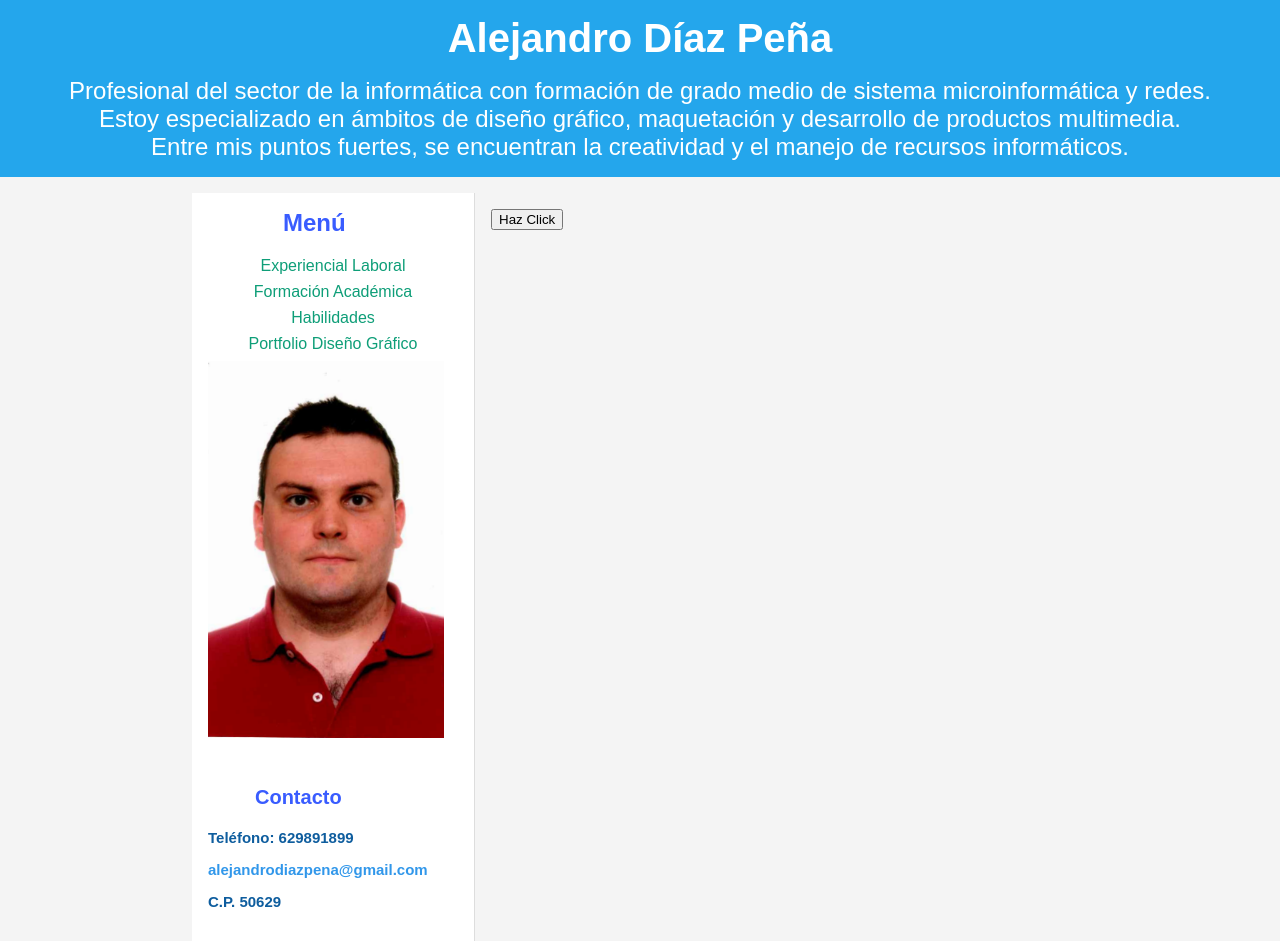
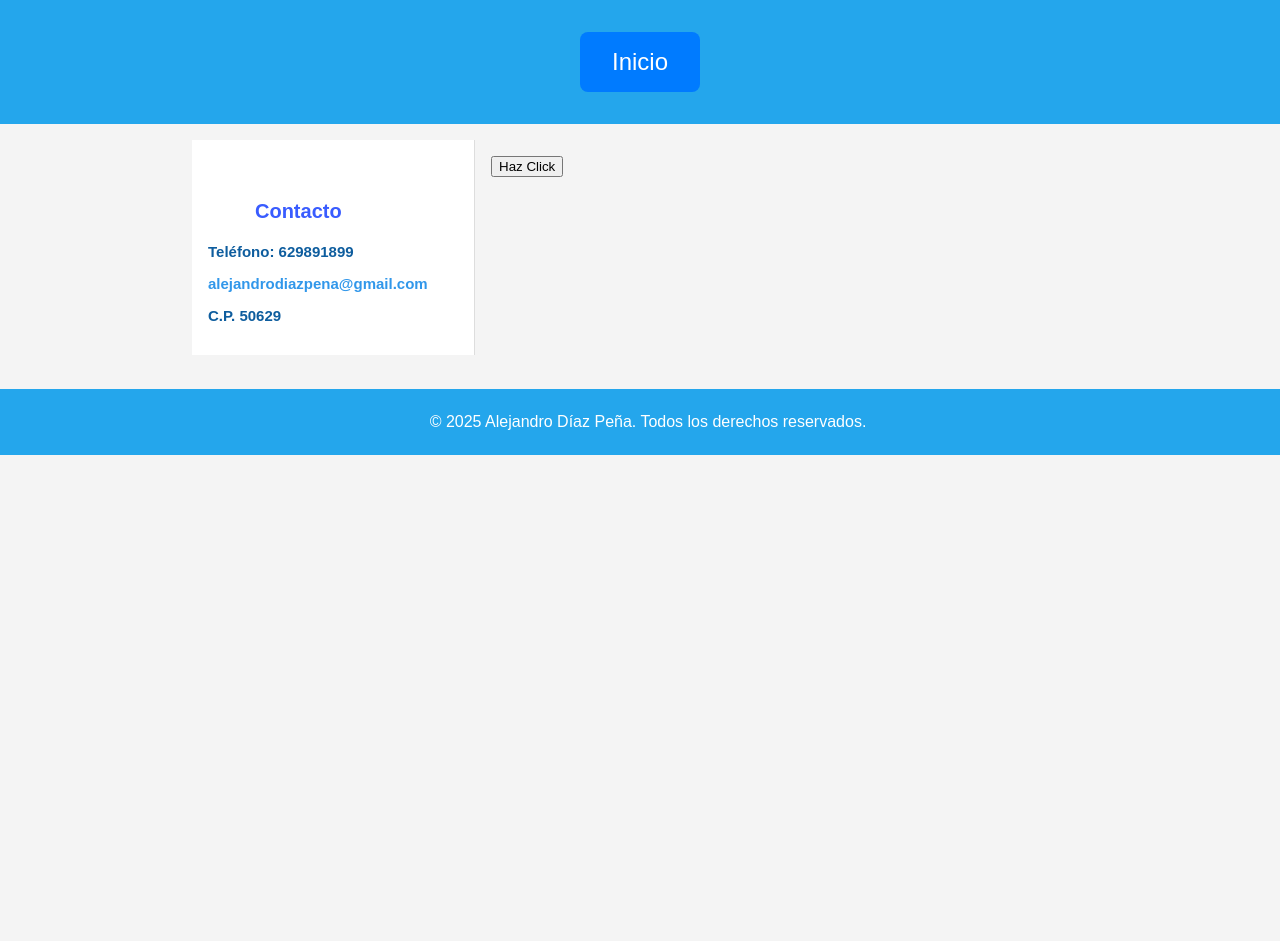
Before and after one commit to alex1994-art/alejandrodiaz_1994, a plain HTML site: page habilidades.html in a window 1280 px wide. Shown: the top 941 px of the page. After the commit the page ends 800 px from the top, so only its background shows below. Drawn offline with Linux system fonts and the light colour scheme.

Commit message:
habilidades.html

```diff
--- a/habilidades.html
+++ b/habilidades.html
@@ -8,26 +8,11 @@
     <link rel="stylesheet" href="css/style.css">
 </head>
 <body>
-    <header>
-        <h1>Alejandro Díaz Peña</h1>
-        <p>Profesional del sector de la informática con formación de grado
-            medio de sistema microinformática y redes.<br> Estoy especializado en
-            ámbitos de diseño gráfico, maquetación y desarrollo de productos
-            multimedia.<br>
-            Entre mis puntos fuertes, se encuentran la creatividad y el manejo
-            de recursos informáticos.
-            </p>
-    </header>
+   <header style="text-align: center; padding: 2rem;">
+    <a href="index.html" class="inicio-boton">Inicio</a>
+</header>
     <div class="container">
         <aside class="sidebar">
-            <h2>Menú</h2>
-            <ul class="enlaces">
-                <li><a href="index.html">Experiencial Laboral</a></li>
-                <li><a href="formacion.html"> Formación Académica</a></li>
-                <li><a href="#">Habilidades</a></li>
-                <li><a href="portfoliografico.html">Portfolio Diseño Gráfico</a></li>
-            </ul>
-            <img src="img/icono.png" alt="Foto de perfil" class="profile-pic">
             <div class = "contacto">
                 <h3>Contacto</h3>
                 <p>Teléfono: 629891899</p>
```
